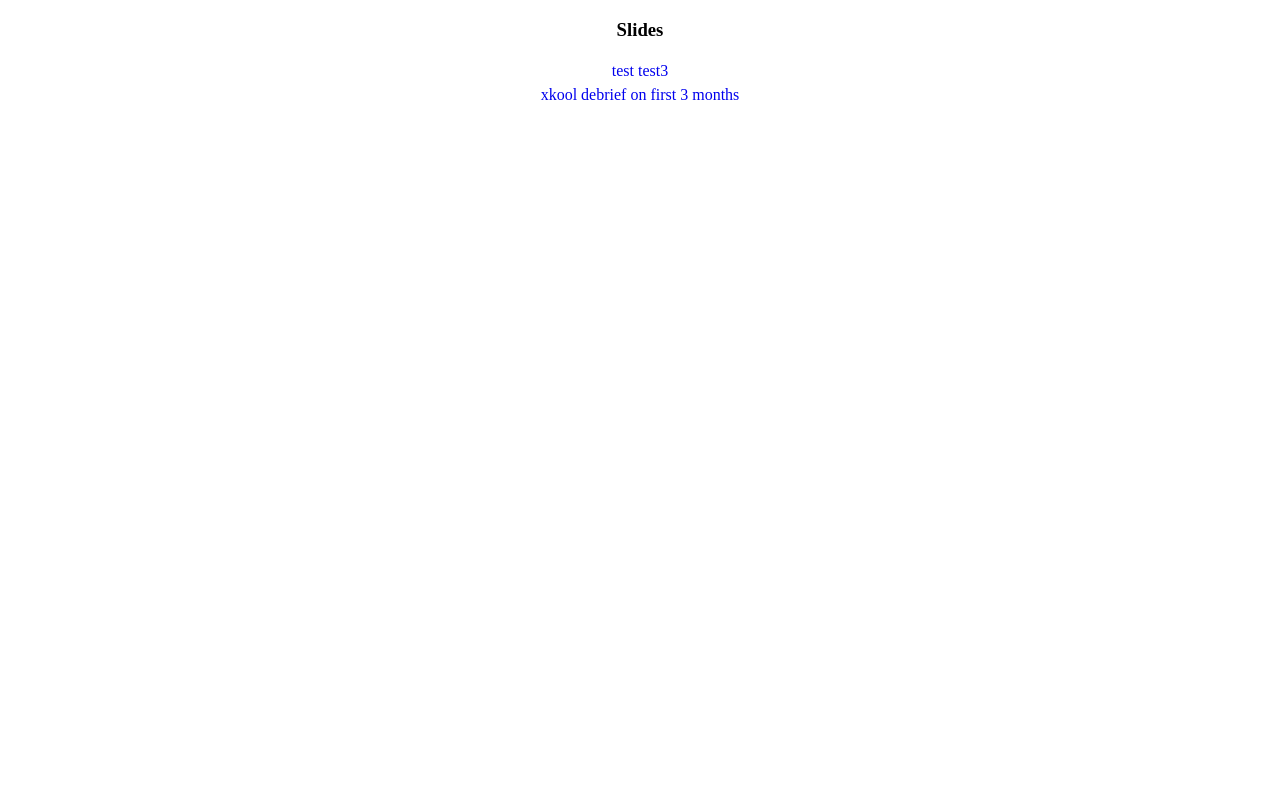
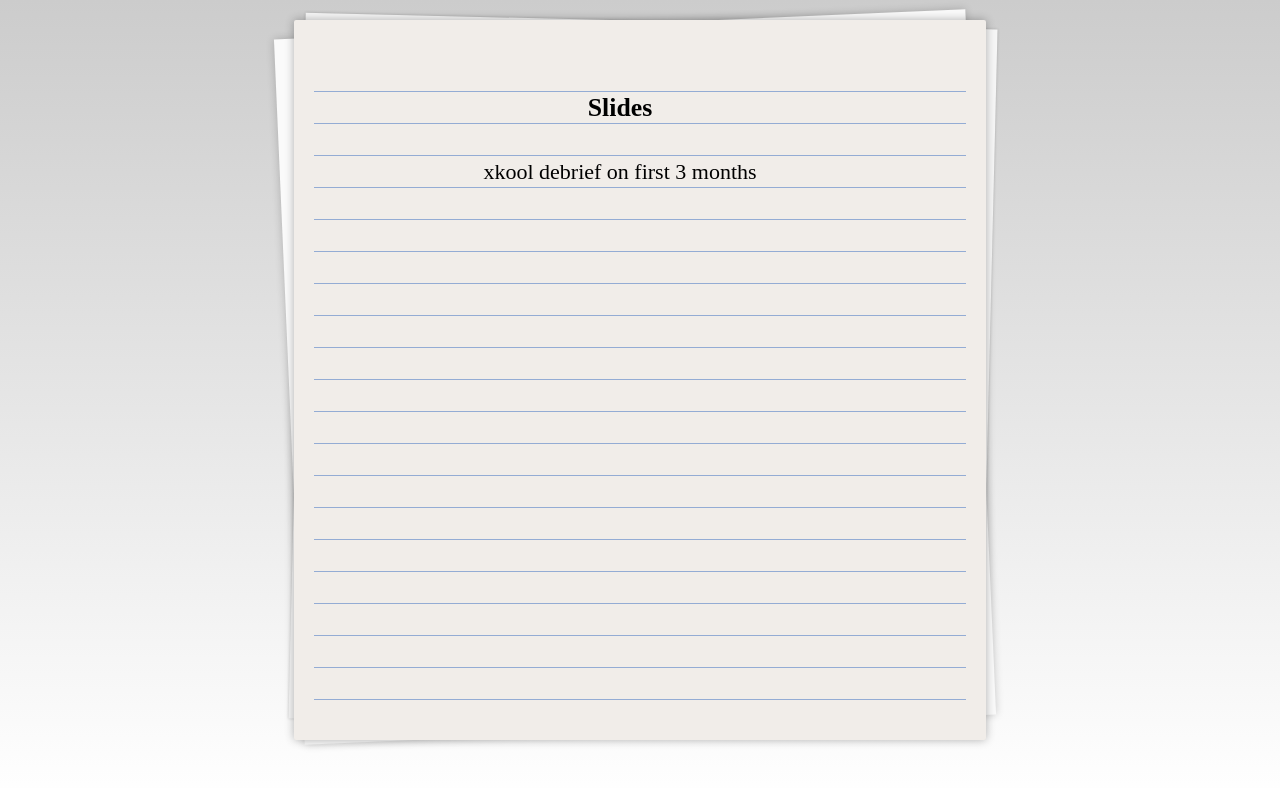
Before and after one commit to fqd511/slides, a Vue app: page / in a window 1280 px wide. Shown: the top 788 px of the page. Built offline with nearby package versions, Linux system fonts and the light colour scheme.

Commit message:
feat(homepage): redesign homepage

```diff
--- a/db.json
+++ b/db.json
@@ -1 +1 @@
-[{"link":"base","desc":"test  test3"},{"link":"","desc":""},{"link":"xkool","desc":"xkool debrief on first 3 months"}]
+[{ "link": "xkool", "desc": "xkool debrief on first 3 months" }]
--- a/package.json
+++ b/package.json
@@ -14,6 +14,7 @@
   "devDependencies": {
     "@vitejs/plugin-vue": "^1.6.1",
     "@vue/compiler-sfc": "^3.2.6",
+    "prettier": "2.4.1",
     "typescript": "^4.3.2",
     "vite": "^2.5.4",
     "vue-tsc": "^0.2.2"
--- a/src/App.vue
+++ b/src/App.vue
@@ -1,21 +1,97 @@
 <template>
-  <h3>Slides</h3>
-  <a v-for="slide in slides" :key="slide.link" :href="slide.link">{{ slide.desc }}</a>
+  <section>
+    <h3>Slides</h3>
+    <p
+      v-for="(slide, index) in slides.reverse()"
+      :key="slide.link"
+      @click="onClickSlide(slide, index)"
+      :class="{ a: index === 0 }"
+    >
+      {{ slide.desc }}
+    </p>
+  </section>
 </template>
 
 <script lang="ts" setup>
-// TODO:(fanqidi:2021/8/5) 只显示最后一项
 import slides from "../db.json";
+
+interface Slide {
+  link: string;
+  desc: string;
+}
+
+function onClickSlide(slide: Slide, index: number) {
+  if (index !== 0) return;
+  window.location.href = window.location.href + slide.link;
+}
 </script>
 
-<style>
-h3,a {
+<style scoped>
+section {
   width: 100%;
+  max-width: 652px; /* width from google search result page content */
+  border-radius: 2px;
+  margin: 20px auto;
+  min-height: 80vh;
+  position: relative;
+  padding: 40px 20px;
+
+  background: repeating-linear-gradient(
+        #f1ede9,
+        #f1ede9 31px,
+        #94acd4 31px,
+        #94acd4 32px
+      )
+      content-box,
+    #f1ede9;
+  font-family: "Shadows Into Light", cursive;
+  line-height: 32px;
+  outline: 0;
+  font-size: 22px;
+}
+h3,
+p {
+  width: calc(100% - 40px);
   text-align: center;
+  margin-top: 32px;
+  margin-bottom: 32px;
+  cursor: default;
 }
-a{
-  line-height: 1.5rem;
-  display: block;
-  text-decoration: none;
+p.a {
+  cursor: pointer;
+}
+/* stack paper effect */
+section {
+  box-shadow: 0 0 10px rgba(0, 0, 0, 0.3);
+}
+section:before,
+section:after {
+  content: "";
+  height: 98%;
+  position: absolute;
+  width: 100%;
+  z-index: -1;
+}
+section:before {
+  background: #fafafa;
+  box-shadow: 0 0 8px rgba(0, 0, 0, 0.2);
+  left: -5px;
+  top: 4px;
+  transform: rotate(-2.5deg);
+}
+section:after {
+  background: #f6f6f6;
+  box-shadow: 0 0 3px rgba(0, 0, 0, 0.2);
+  right: -3px;
+  top: 1px;
+  transform: rotate(1.4deg);
 }
 </style>
+<style>
+html {
+  height: 100%;
+}
+body {
+  background: linear-gradient(#ccc, #fff);
+}
+</style>
```
Also changed, not shown: 1 other file (tests, documents, lock files or other folders).
